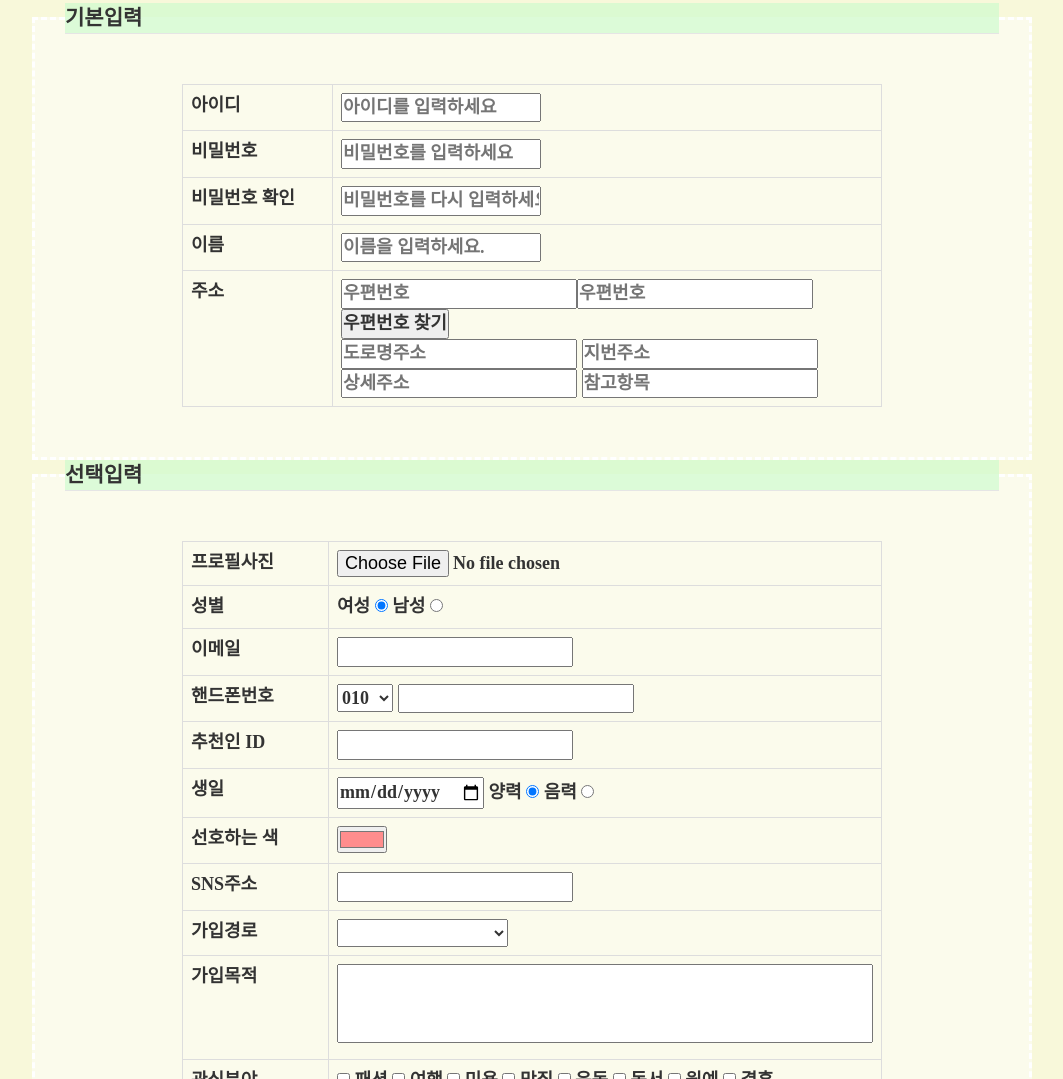
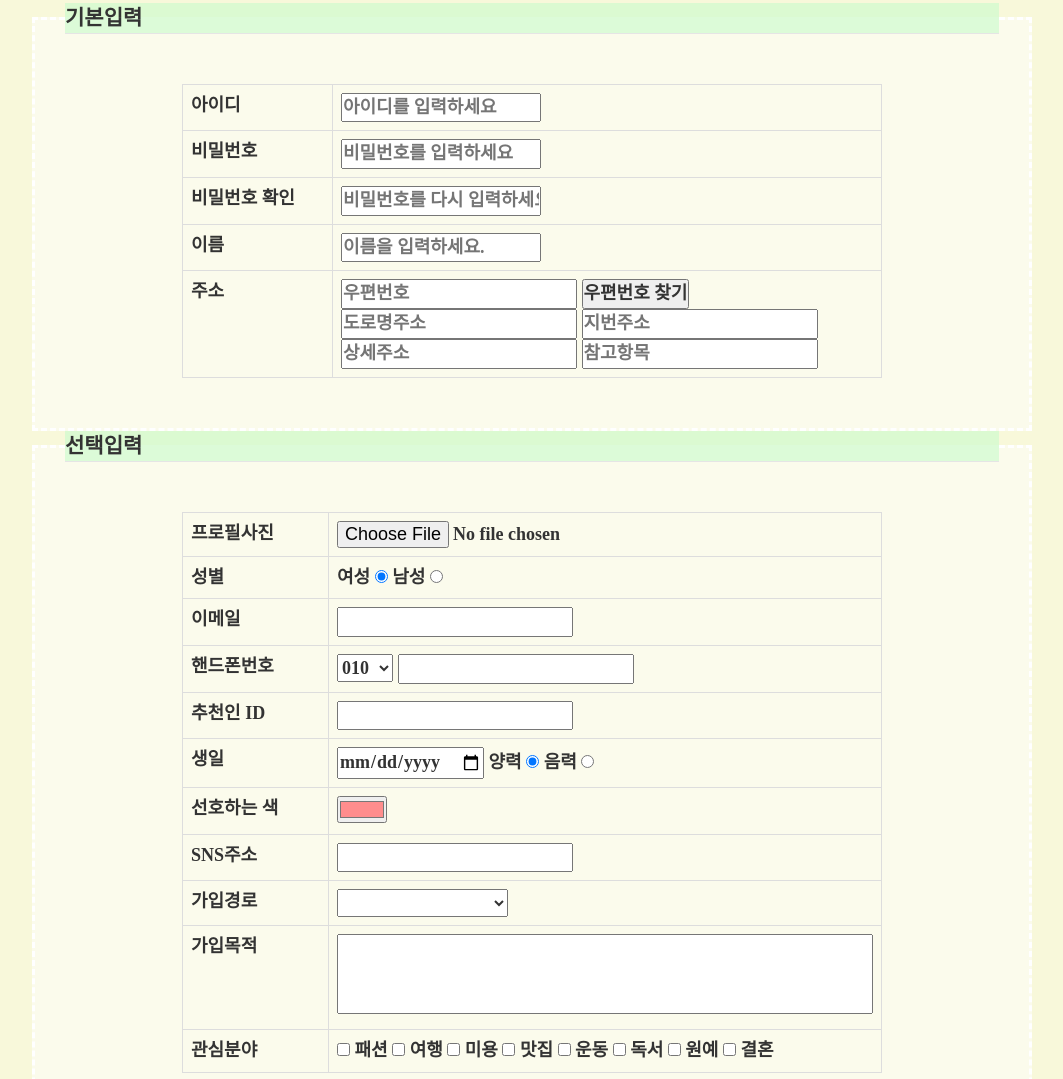
Before and after one commit to qufdbsk/Mission06_Study4Team, a plain HTML site: page html/yuna_signup.html in a window 1280 px wide. Shown: the part 1693-2772 px from the top of the page, without its empty margins (108-1171 px from the left). Drawn offline with nearby package versions, Linux system fonts and the light colour scheme; a web font is replaced by a local one.

Commit message:
정말끝

```diff
--- a/html/yuna_signup.html
+++ b/html/yuna_signup.html
@@ -272,7 +272,7 @@
 										id="postcode"
 										placeholder="우편번호"
 										required="required"
-									/><input type="text" id="postcode" placeholder="우편번호" />
+									/>
 									<input
 										type="button"
 										onclick="b_lPostcode()"
```
